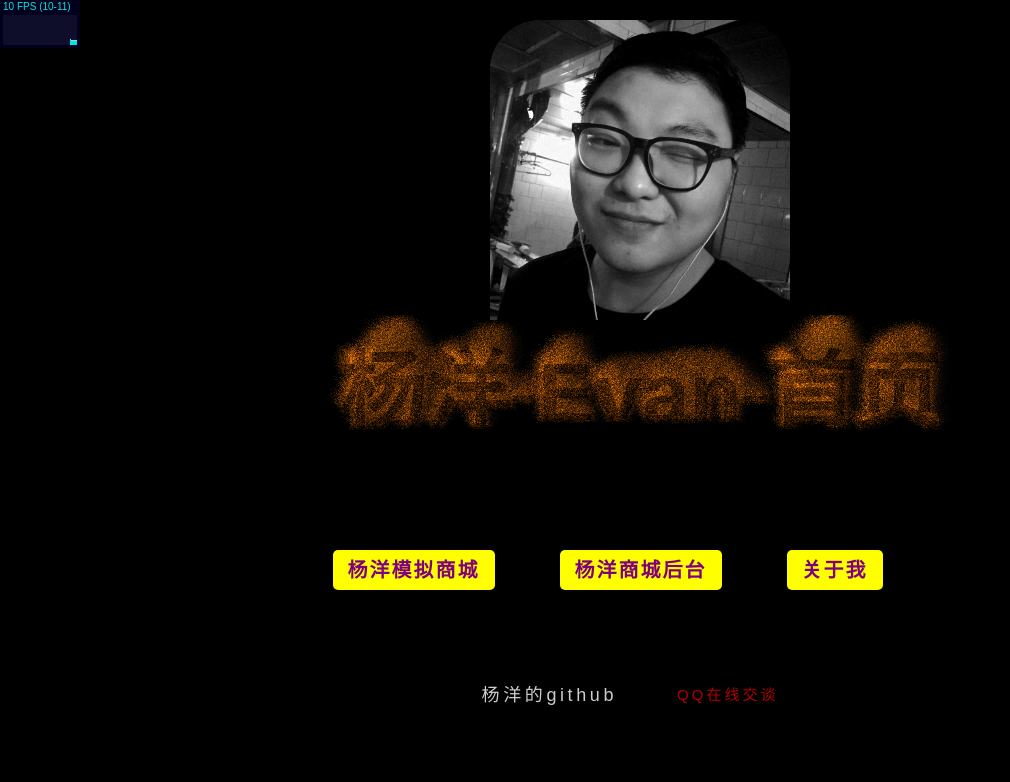
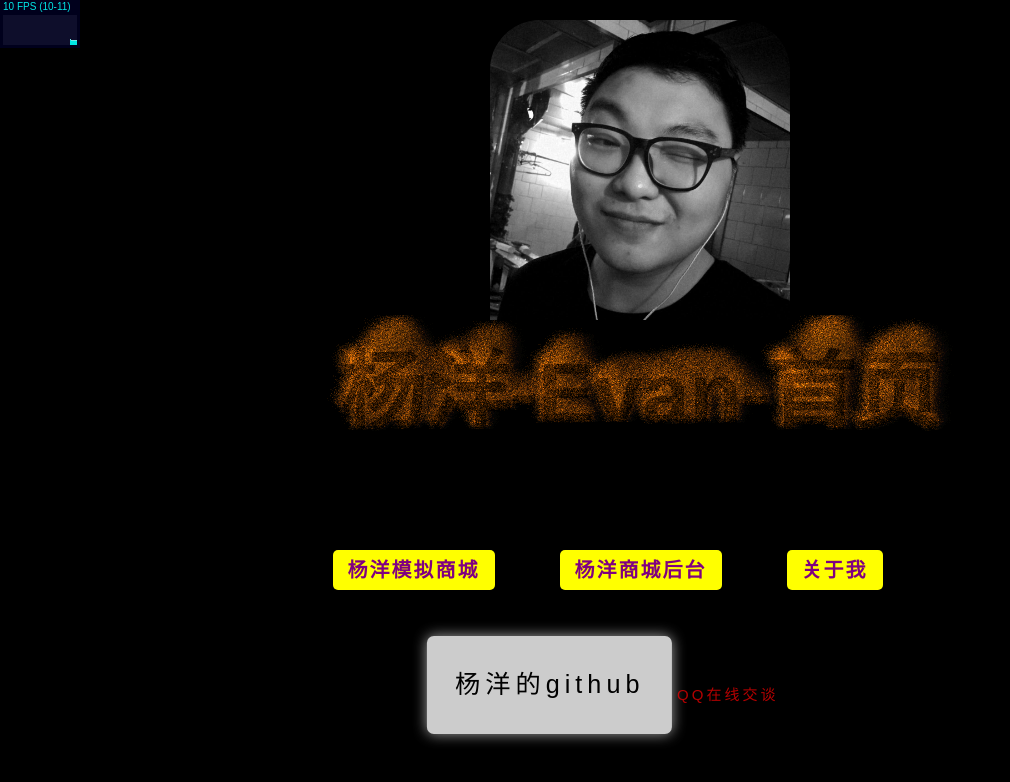
Before and after one commit to EvanYY/introduceMe, a plain HTML site: page index.html in a window 1280 px wide. In both pictures the pointer is over the link "杨洋的github". Shown: the whole page, without its empty margins (0-1010 px from the left). Drawn offline with Linux system fonts and the light colour scheme; animation ran at ten frames a second.

Commit message:
index footer

```diff
--- a/static/css/base.css
+++ b/static/css/base.css
@@ -98,7 +98,8 @@ html, body{
 .footer a {
   padding: 10px 20px;
   margin-right: 20px;
-  letter-spacing: .2em
+  letter-spacing: .2em;
+  transition: all .3s ease;
 }
 .footer a:nth-child(1) {
   color: #fff;
@@ -110,4 +111,17 @@ html, body{
   opacity: .7;
   font-size: 15px;
 }
+.footer a:hover {
+  color: #000;
+  background-color: #fff;
+  border-radius: 5px;
+  transform:  translateY(-10px)  scale(1.4) ;
+  -ms-transform: translateY(-10px)  scale(1.4) ;
+  -moz-transform:  translateY(-10px)  scale(1.4) ;
+  -webkit-transform:  translateY(-10px)  scale(1.4) ;
+  -o-transform:  translateY(-10px)  scale(1.4) ;
+  -webkit-box-shadow: #ccc 0px 10px 10px;
+  -moz-box-shadow: #ccc 0px 10px 10px;
+  box-shadow: #ccc 0px 0px 10px;
+}
 /* about me */
```
